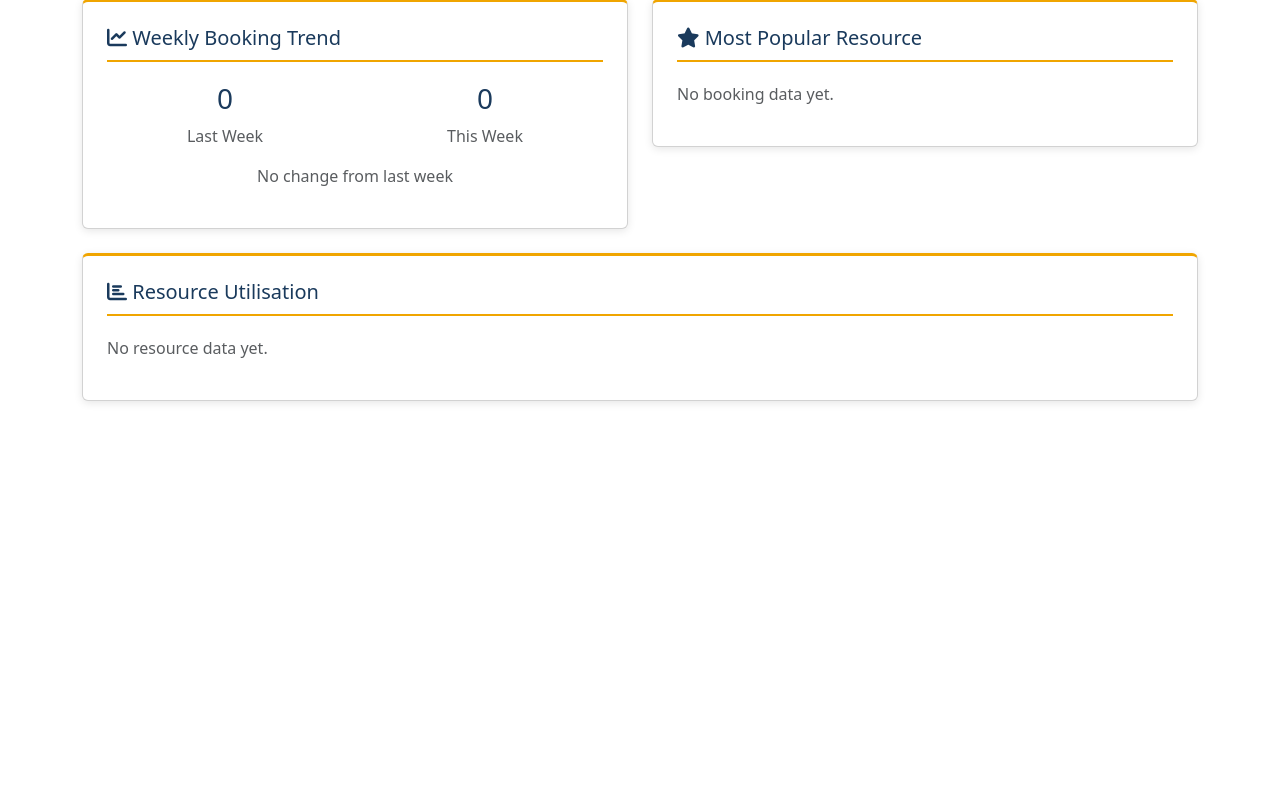
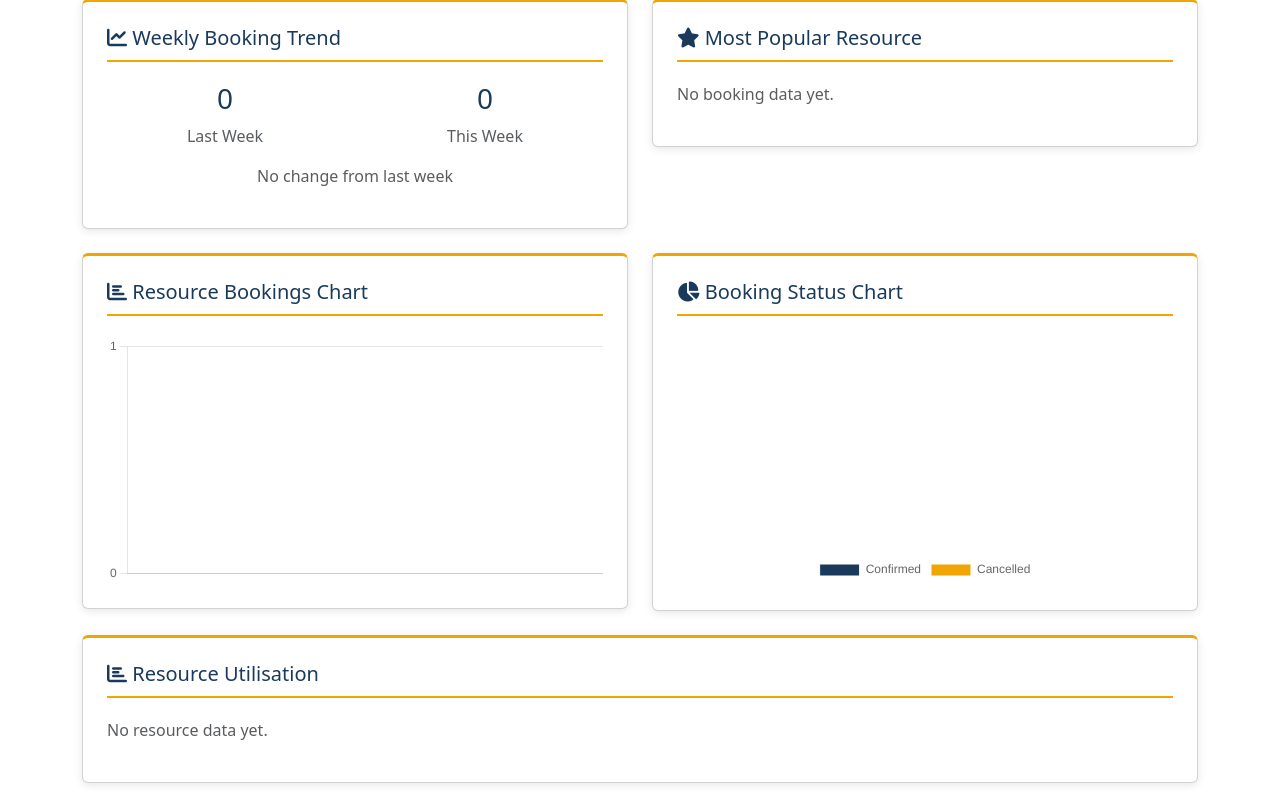
Before and after one commit to ananya-288/office-resource-booking-cdos, a Django app: page /analytics_booking/ in a window 1280 px wide. Shown: the part 378-1185 px from the top of the page. Before the commit the page ends 781 px from the top, so only its background shows below. Run offline with Django 4.2, Linux system fonts and the light colour scheme; the visitor is signed in with stand-in values (Sample User, id 1); data that the repository does not hold is empty.

Commit message:
Added charts to analytics and password strength validation done

```diff
--- a/bookings/views.py
+++ b/bookings/views.py
@@ -3,6 +3,7 @@
 # Standard library imports
 import logging
 from datetime import timedelta
+import json
 
 # Third party imports
 from django.shortcuts import render,redirect
@@ -506,4 +507,28 @@ def analytics_booking(request):
         'last_week_bookings': last_week_bookings,
         'trend': trend,
     }
+    # Resource utilisation bar chart data
+    chart_labels = json.dumps([r.resource_name for r in resource_utilisation])
+    chart_data = json.dumps([r.booking_count for r in resource_utilisation])
+
+    # Booking status doughnut chart data
+    confirmed_bookings = Booking.objects.filter(status='confirmed').count()
+
+    context = {
+        'total_resources': total_resources,
+        'available_resources': available_resources,
+        'total_bookings':total_bookings,
+        'todays_bookings': todays_bookings,
+        'cancellation_rate': cancellation_rate,
+        'most_popular': most_popular,
+        'resource_utilisation': resource_utilisation,
+        'peak_hour_display':peak_hour_display,
+        'this_week_bookings': this_week_bookings,
+        'last_week_bookings': last_week_bookings,
+        'trend': trend,
+        'chart_labels': chart_labels,
+        'chart_data': chart_data,
+        'confirmed_bookings':confirmed_bookings,
+        'cancelled_bookings': cancelled_bookings,
+    }
     return render(request, 'bookings/analytics.html',context)
--- a/templates/bookings/analytics.html
+++ b/templates/bookings/analytics.html
@@ -98,6 +98,87 @@
         </div>
     </div>
 </div>
+<!-- Charts Section -->
+<div class="row mb-4">
+    <!-- Resource Utilisation Bar Chart -->
+    <div class="col-md-6">
+        <div class="card card-orbs p-4">
+            <h5 class="page-heading">
+                <i class="fas fa-chart-bar"></i> Resource Bookings Chart
+            </h5>
+            <canvas id="resourceChart" style="max-height: 250px;"></canvas>
+        </div>
+    </div>
+
+    <!-- Booking Status Doughnut Chart -->
+    <div class="col-md-6">
+        <div class="card card-orbs p-4">
+            <h5 class="page-heading">
+                <i class="fas fa-chart-pie"></i> Booking Status Chart
+            </h5>
+            <canvas id="statusChart" style="max-height: 250px;"></canvas>
+        </div>
+    </div>
+</div>
+
+<!-- Chart.js CDN -->
+<script src="https://cdn.jsdelivr.net/npm/chart.js"></script>
+
+<script>
+    // Resource Utilisation Bar Chart
+    const resourceCtx = document.getElementById('resourceChart').getContext('2d');
+    new Chart(resourceCtx, {
+        type: 'bar',
+        data: {
+            labels: {{ chart_labels|safe }},
+            datasets: [{
+                label: 'Number of Bookings',
+                data: {{ chart_data|safe }},
+                backgroundColor: '#f0a500',
+                borderColor: '#1a3a5c',
+                borderWidth: 1
+            }]
+        },
+        options: {
+            responsive: true,
+            plugins: {
+                legend: {
+                    display: false
+                }
+            },
+            scales: {
+                y: {
+                    beginAtZero: true,
+                    ticks: {
+                        stepSize: 1
+                    }
+                }
+            }
+        }
+    });
+
+    // Booking Status Doughnut Chart
+    const statusCtx = document.getElementById('statusChart').getContext('2d');
+    new Chart(statusCtx, {
+        type: 'doughnut',
+        data: {
+            labels: ['Confirmed', 'Cancelled'],
+            datasets: [{
+                data: [{{ confirmed_bookings }}, {{ cancelled_bookings }}],
+                backgroundColor: ['#1a3a5c', '#f0a500'],
+                borderWidth: 1
+            }]
+        },
+        options: {
+            responsive: true,
+            plugins: {
+                legend: {
+                    position: 'bottom'
+                }
+            }
+        }
+    });
+</script>
 
 <!-- Resource Utilisation -->
 <div class="card card-orbs p-4 mb-4">
@@ -146,4 +227,5 @@
     <p class="text-muted">No resource data yet.</p>
     {% endif %}
 </div>
+
 {% endblock %}
```
Also changed, not shown: bookings/forms.py (+27 -0 lines), static/js/orbs.js (line endings or trailing spaces).
